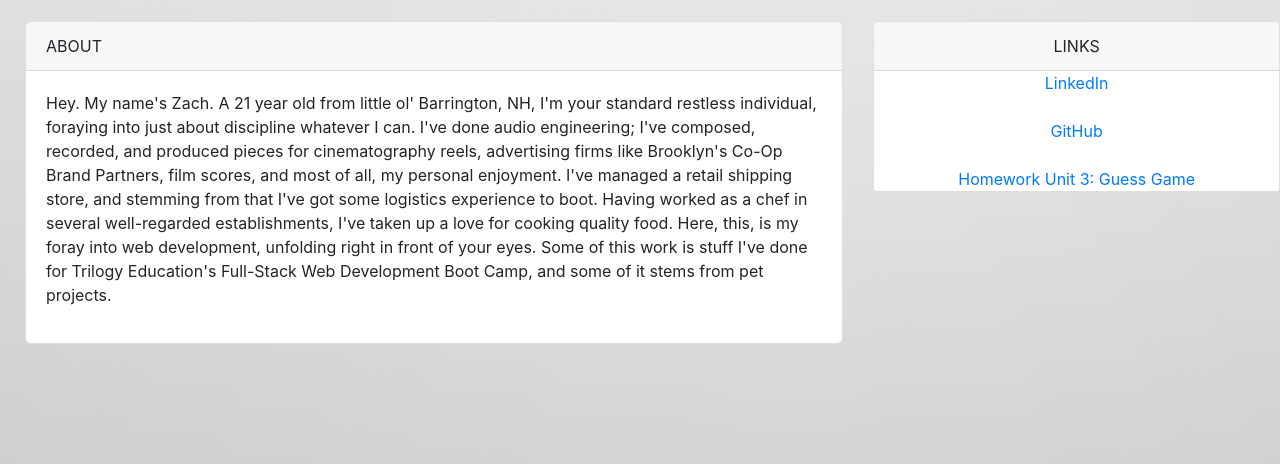
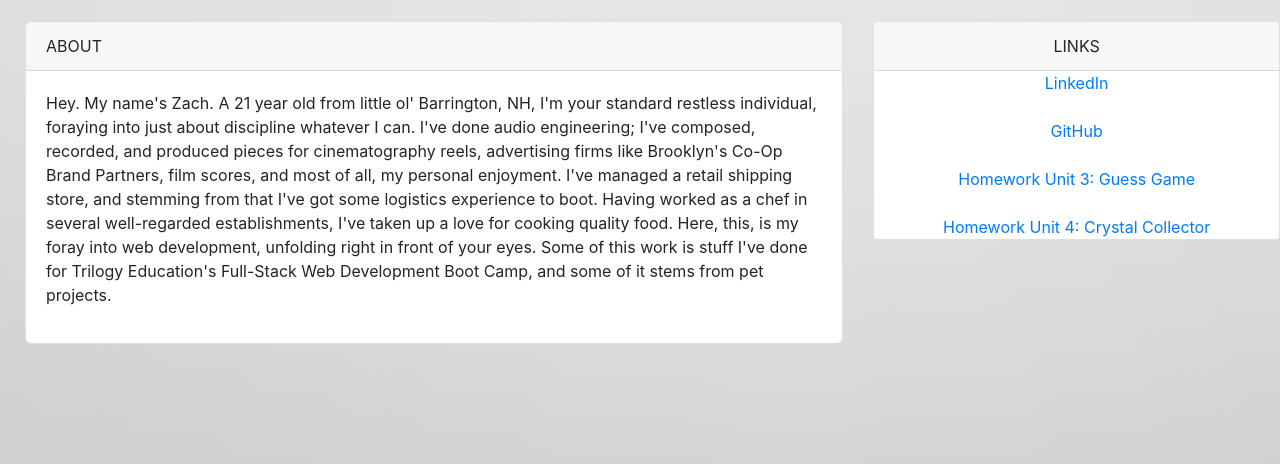
Before and after one commit to zrheaume/zrheaume.github.io, a plain HTML site: page index.html in a window 1280 px wide. Shown: the part 230-694 px from the top of the page. Drawn offline with nearby package versions, Linux system fonts and the light colour scheme.

Commit message:
Added link to latest hw assignment

```diff
--- a/index.html
+++ b/index.html
@@ -61,6 +61,9 @@
                                 <br>
                                 <br>
                                 <a href='https://zrheaume.github.io/WordGuessGame/'> Homework Unit 3: Guess Game </a>
+                                <br>
+                                <br>
+                                <a href='https://zrheaume.github.io/Unit-4-Game/'> Homework Unit 4: Crystal Collector</a>
                             </div>
                         </div>
                     </div>
```
